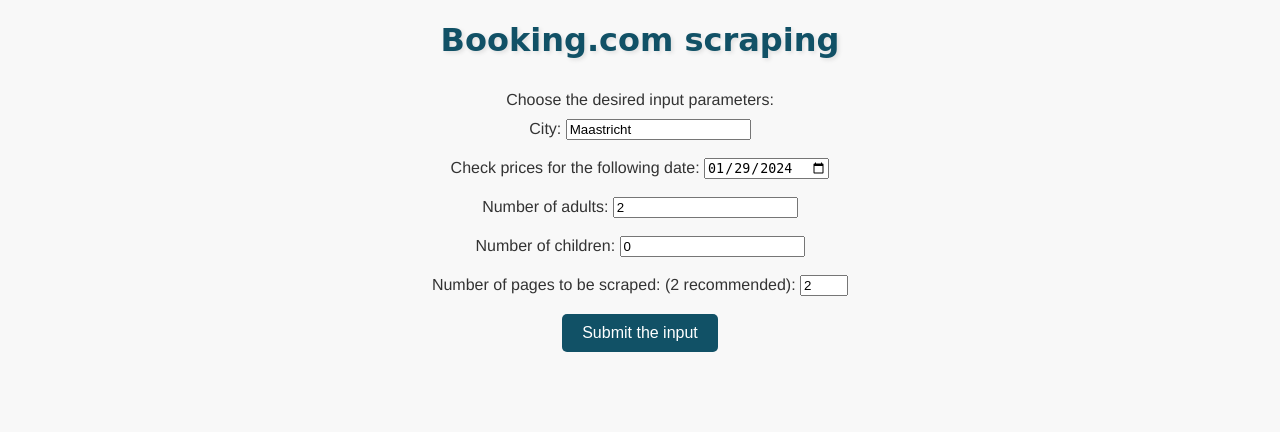
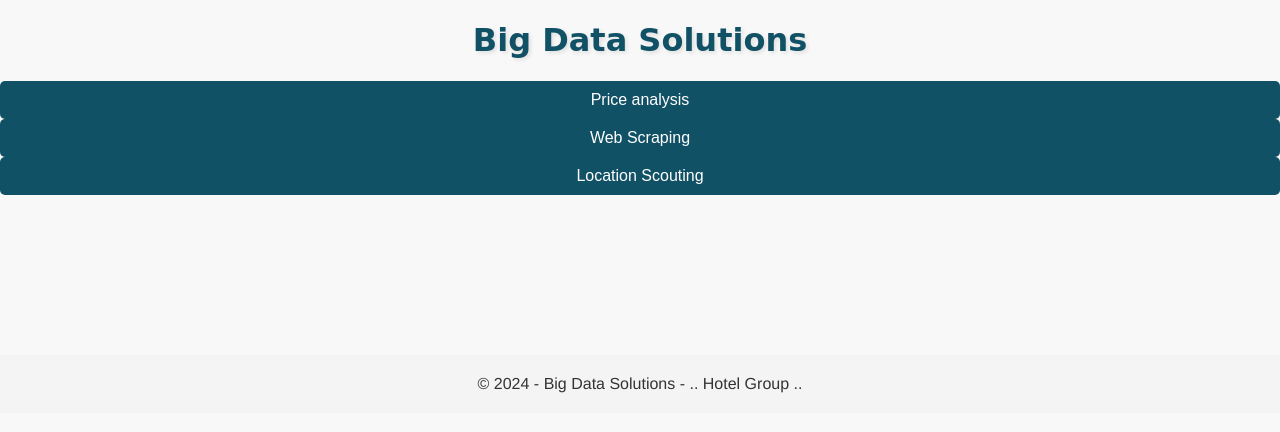
Before and after one commit to rodivanrooijen/HotelYCN24DATA, a FastAPI app: page / in a window 1280 px wide. Shown: the top 432 px of the page. Run offline with FastAPI, Linux system fonts and the light colour scheme.

Commit message:
29-1 met index

```diff
--- /dev/null
+++ b/endpoints/__init__.py
@@ -0,0 +1 @@
+# Empty __init__.py file
--- a/scraping_result.py
+++ b/endpoints/scraping_result.py
@@ -10,25 +10,14 @@
 from sqlalchemy.ext.declarative import declarative_base
 from sqlalchemy.orm import sessionmaker
 from sqlalchemy.orm.session import Session
-from start_scraping import get_input_parameters
 from datetime import datetime, timedelta
 import pandas as pd
 import os
 
-
-from func_scraping import scrape_booking_data
+from supporting_scripts import func_scraping, definitions_list
 
 router = APIRouter()
 templates = Jinja2Templates(directory="templates")
-
-def get_input_parameters(
-    stad: str = Query("Maastricht", description="The city name"),
-    checkin_datum: str = Query("2024-01-30", description="Check-in date"),
-    num_volwassenen: int = Query(2, description="Number of adults"),
-    num_kinderen: int = Query(0, description="Number of children"),
-    max_paginas: int = Query(2, description="Maximum pages to scrape"),
-):
-    return stad, checkin_datum, num_volwassenen, num_kinderen, max_paginas
 
 # Connect to MySQL database
 DATABASE_URL = "mysql+mysqlconnector://root:@localhost/scraping"
@@ -75,7 +64,7 @@
 @router.get("/scrapingresult")
 async def scrapingresult(
     request: Request,
-    input_params: tuple[str, str, int, int, int] = Depends(get_input_parameters),
+    input_params: tuple[str, str, int, int, int] = Depends(definitions_list.get_input_parameters),
 ):
     global last_execution_time, last_execution_status, hotelgegevens, stad, checkin_datum, checkout_datum, num_volwassenen, num_kinderen, max_paginas
 
@@ -96,7 +85,7 @@
     num_kinderen = num_kinderen
     max_paginas = max_paginas
 
-    hotelgegevens = scrape_booking_data(stad, checkin_datum, checkout_datum, num_volwassenen, num_kinderen, max_paginas)
+    hotelgegevens = func_scraping.scrape_booking_data(stad, checkin_datum, checkout_datum, num_volwassenen, num_kinderen, max_paginas)
 
     hotelgegevens['naam'] = hotelgegevens['naam'].astype(str)
     hotelgegevens['locatie'] = hotelgegevens['locatie'].astype(str)
@@ -219,7 +208,7 @@
 
 @router.post("/load_data")
 async def load_data(
-    input_params: tuple[str, str, int, int, int] = Depends(get_input_parameters),
+    input_params: tuple[str, str, int, int, int] = Depends(definitions_list.get_input_parameters),
     db: Session = Depends(get_db)
 ):
     global hotelgegevens
--- /dev/null
+++ b/endpoints/start_scraping.py
@@ -0,0 +1,15 @@
+#start_scraping.py
+from fastapi import APIRouter, Query, Request
+from fastapi.responses import HTMLResponse
+from fastapi.templating import Jinja2Templates
+
+router = APIRouter()
+templates = Jinja2Templates(directory="templates")
+
+@router.get("/", response_class=HTMLResponse)
+async def index(request: Request):
+    return templates.TemplateResponse("index.html", {"request": request})
+
+@router.get("/start_scraping", response_class=HTMLResponse)
+async def show_form(request: Request):
+    return templates.TemplateResponse("startscraping.html", {"request": request})
--- a/main.py
+++ b/main.py
@@ -1,10 +1,11 @@
 # import libraries
 from fastapi import FastAPI, Request, Query, Depends, APIRouter
+from fastapi.responses import HTMLResponse
 from fastapi.templating import Jinja2Templates
 from fastapi.staticfiles import StaticFiles
 
 # import routers
-import start_scraping, scraping_result, price_analysis
+from endpoints import start_scraping, scraping_result, price_analysis
 
 app = FastAPI()
 
@@ -12,6 +13,6 @@
 templates = Jinja2Templates(directory="templates")
 
 # all routers
-app.include_router(start_scraping.router) # endpoint: '/'
+app.include_router(start_scraping.router) # endpoint: '/' & '/start_scraping'
 app.include_router(scraping_result.router) # endpoint: '/scraping_result' & '/save_data' & '/load_data'
 app.include_router(price_analysis.router)  # endpoint: '/price_analysis' & '/get_prices_by_date'
--- a/start_scraping.py
+++ /dev/null
@@ -1,21 +0,0 @@
-#start_scraping.py
-from fastapi import APIRouter, Query, Request
-from fastapi.responses import HTMLResponse
-from fastapi.templating import Jinja2Templates
-
-router = APIRouter()
-templates = Jinja2Templates(directory="templates")
-
-def get_input_parameters(
-    stad: str = Query("Maastricht", description="The city name"),
-    checkin_datum: str = Query("2024-01-29", description="Check-in date"),
-    num_volwassenen: int = Query(2, description="Number of adults"),
-    num_kinderen: int = Query(0, description="Number of children"),
-    max_paginas: int = Query(2, description="Maximum pages to scrape"),
-):
-    return stad, checkin_datum, num_volwassenen, num_kinderen, max_paginas
-
-
-@router.get("/", response_class=HTMLResponse)
-async def show_form(request: Request):
-    return templates.TemplateResponse("startscraping.html", {"request": request})
--- /dev/null
+++ b/templates/index.html
@@ -0,0 +1,21 @@
+<!DOCTYPE html>
+<html lang="en">
+<head>
+    <title>Big Data Solutions start</title>
+    <link rel="stylesheet" type="text/css" href="{{ url_for('static', path='styles.css') }}">
+</head>
+<body>
+    <h1>Big Data Solutions</h1>
+
+    <button type="button" onclick="window.location.href='/price_analysis'">Price analysis</button>
+    <button type="button" onclick="window.location.href='/start_scraping'">Web Scraping</button>
+    <button type="button" onclick="window.location.href='/location_scouting'">Location Scouting</button>
+
+    <footer>
+        <div class="footer-box">
+            <p>© 2024 - Big Data Solutions - .. Hotel Group ..</p>
+        </div>
+
+    </footer>
+</body>
+</html>
--- a/templates/result.html
+++ b/templates/result.html
@@ -73,6 +73,7 @@
     <footer>
         <div class="footer-box">
 
+            <button onclick="window.location.href='/'">Start scraping</button>
             <button onclick="window.location.href='/price_analysis'">Go to Price Analysis</button>
             <p>© 2024 - Booking.com Web Scraping</p>
         </div>
--- a/templates/startscraping.html
+++ b/templates/startscraping.html
@@ -64,5 +64,15 @@
             window.location.href = url;
         }
     </script>
+    <footer>
+        <div class="footer-box">
+
+            <button onclick="window.location.href='/'">Start scraping</button>
+            <button onclick="window.location.href='/price_analysis'">Go to Price Analysis</button>
+
+            <p>© 2024 - Booking.com Web Scraping</p>
+        </div>
+
+    </footer>
 </body>
 </html>
```
Also changed, not shown: templates/price_analysis.html (+70 -12 lines), endpoints/price_analysis.py (renamed from price_analysis.py), supporting_scripts/definitions_list.py (renamed from definitions_list.py), supporting_scripts/func_scraping.py (renamed from func_scraping.py), supporting_scripts/sql_entry_db.py (renamed from sql_entry_db.py).
